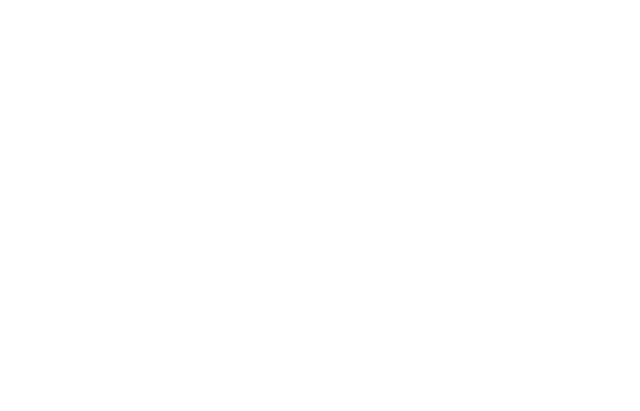
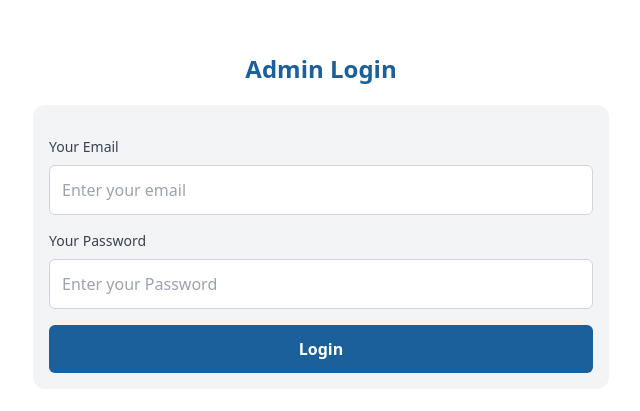
Before and after one commit to DushyanthaAT/IEEENenasa, a React (Vite) app: page /about/admin in a window 1280 px wide. Before the commit this address had no page. Shown: the part 189-600 px from the top of the page, without its empty margins (319-959 px from the left). Built offline with nearby package versions, Linux system fonts and the light colour scheme.

Commit message:
compete admin login page

```diff
--- a/src/App.jsx
+++ b/src/App.jsx
@@ -5,6 +5,8 @@
 import Contact from "./Pages/Contact";
 import { BrowserRouter, Routes, Route } from "react-router-dom";
 import DetailPage from "./Pages/DetailPage";
+import Login from "./Pages/Admin/Login";
+import Dashboard from "./Pages/Admin/Dashboard";
 
 const App = () => {
   return (
@@ -16,6 +18,8 @@
           <Route path="/about" element={<About />} />
           <Route path="/contact" element={<Contact />} />
           <Route path="/projects/project" element={<DetailPage />} />
+          <Route path="/about/admin" element={<Login />} />
+          <Route path="/about/admin/dashboard" element={<Dashboard />} />
         </Routes>
       </BrowserRouter>
     </div>
--- /dev/null
+++ b/src/Pages/Admin/Login.jsx
@@ -0,0 +1,59 @@
+import React from "react";
+
+const Login = () => {
+  return (
+    <div className="flex flex-col h-screen w-full justify-center items-center px-4">
+      <div className="flex w-full justify-center">
+        <h2 className="text-2xl font-bold py-5 text-pri_blue ">Admin Login</h2>
+      </div>
+      <div className="flex flex-col w-full items-center justify-center">
+        <form
+          action=""
+          className="mx-2 p-4 bg-gray-100 rounded-xl w-full max-w-xl"
+        >
+          <div className="mt-4">
+            <label
+              htmlFor="email"
+              className="block text-sm font-medium text-gray-700"
+            >
+              Your Email
+            </label>
+            <input
+              type="email"
+              id="email"
+              name="email"
+              placeholder="Enter your email"
+              required
+              className="mt-2 p-3 w-full border border-gray-300 rounded-md focus:outline-none focus:ring-2 focus:ring-pri_blue"
+            />
+          </div>
+          <div className="mt-4">
+            <label
+              htmlFor="email"
+              className="block text-sm font-medium text-gray-700"
+            >
+              Your Password
+            </label>
+            <input
+              type="password"
+              id="password"
+              name="password"
+              placeholder="Enter your Password"
+              required
+              className="mt-2 p-3 w-full border border-gray-300 rounded-md focus:outline-none focus:ring-2 focus:ring-pri_blue"
+            />
+          </div>
+          <button
+            type="submit"
+            //   disabled={isSubmitting}
+            className="mt-4 w-full p-3 bg-pri_blue text-white font-semibold rounded-md hover:bg-blue-900 disabled:bg-blue-300"
+          >
+            Login
+          </button>
+        </form>
+      </div>
+    </div>
+  );
+};
+
+export default Login;
```
